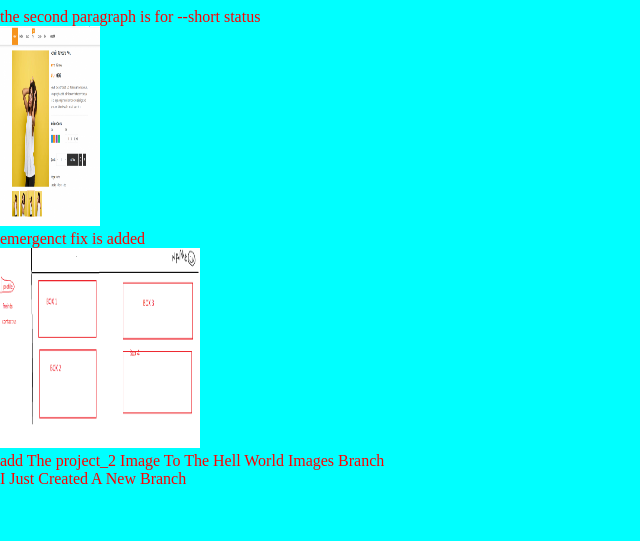
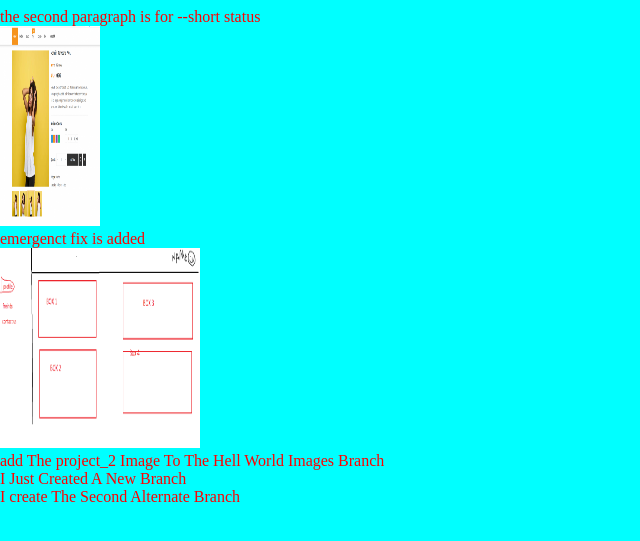
Before and after one commit to SISTTARA09/SISTTARA09.github.io, a plain HTML site: page index.html in a window 1280 px wide. Shown: the part 65-606 px from the top of the page, without its empty margins (0-640 px from the left). Drawn offline with Linux system fonts and the light colour scheme.

Commit message:
The Seconnd Alternate Branch
Some Description About The Second Alternate Branch

```diff
--- a/index.html
+++ b/index.html
@@ -17,5 +17,6 @@
   <img src="project_2.png" width="200" height="200">
   <p>add The project_2 Image To The Hell World Images Branch</p>
   <p> I Just Created A New Branch </p>
+  <p>I create The Second Alternate Branch</p>
 </body>
 </html>
```
